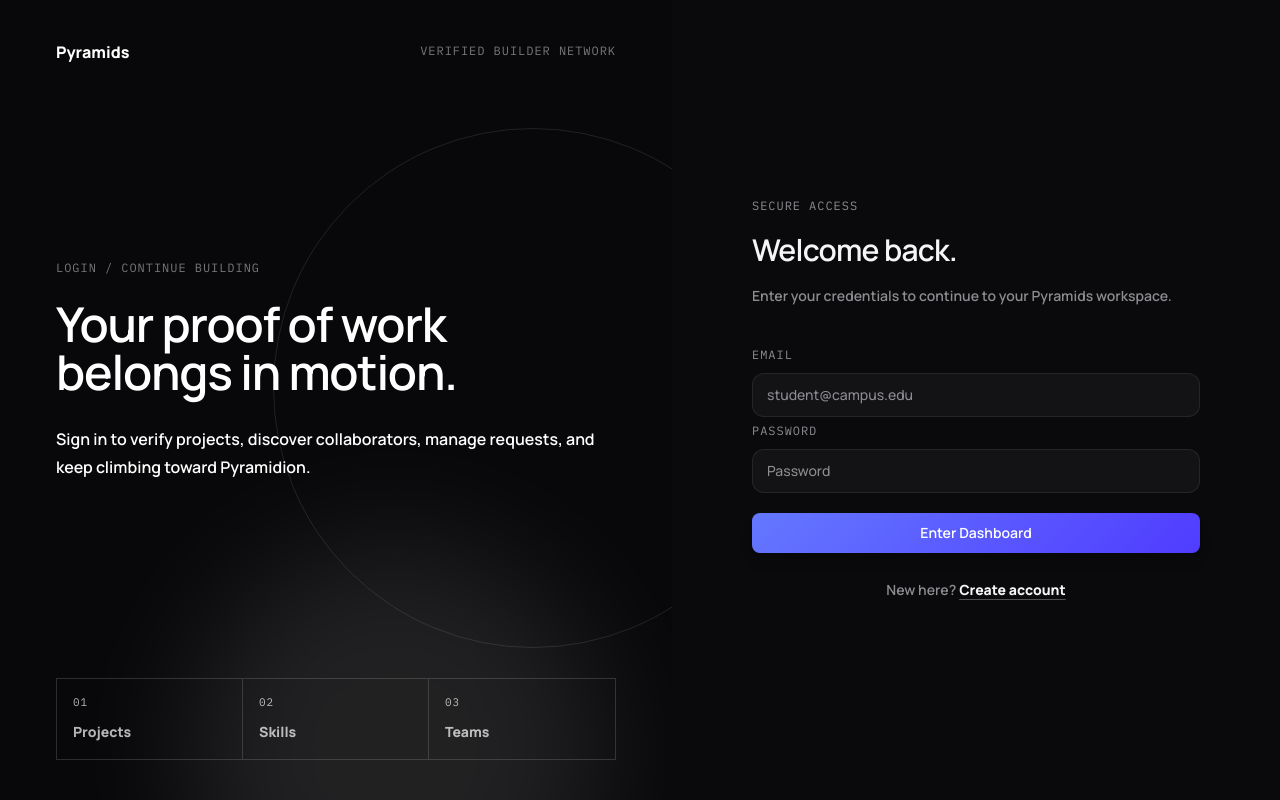
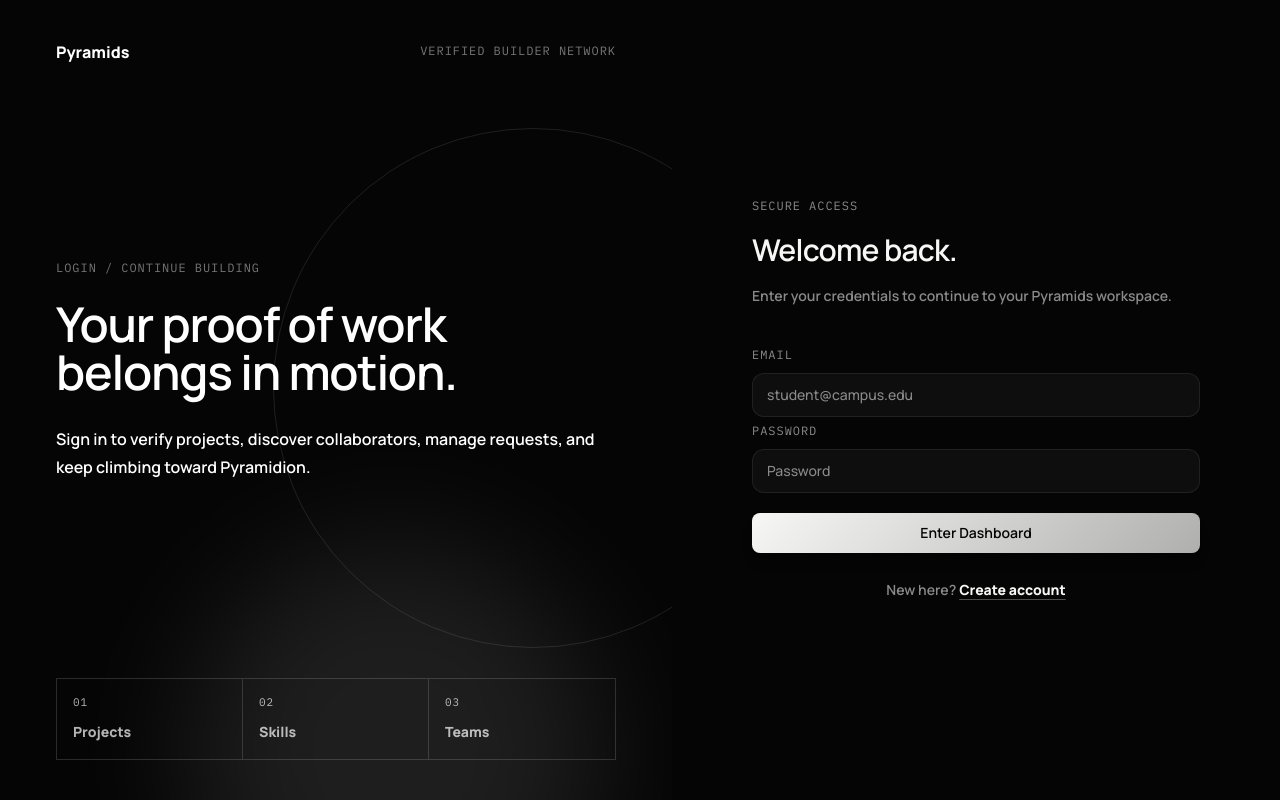
Before and after one commit to afx786/pyramids, a React (Vite) app in the folder frontend/: page /#/login in a window 1280 px wide. Built offline with nearby package versions, Linux system fonts and the light colour scheme; no server answers.

Commit message:
fix(ui): revert all blue accent to original black/white/gray scheme — CSS vars, buttons, bubbles, tabs, sidebar, progress, skill tags, bio boxes

```diff
--- a/frontend/src/components/common/MessageBubble.jsx
+++ b/frontend/src/components/common/MessageBubble.jsx
@@ -6,8 +6,9 @@ function MessageBubble({ message }) {
         style={
           message.mine
             ? {
-                background: 'linear-gradient(135deg, rgb(var(--color-accent)), rgb(80 60 255))',
-                color: 'white',
+                background: 'rgb(var(--color-elevated))',
+                border: '1px solid rgb(var(--color-border-subtle))',
+                color: 'rgb(var(--color-text-primary))',
                 borderBottomRightRadius: '4px',
               }
             : {
--- a/frontend/src/components/layout/Sidebar.jsx
+++ b/frontend/src/components/layout/Sidebar.jsx
@@ -81,10 +81,10 @@ function Sidebar() {
         <div
           className="flex h-9 w-9 items-center justify-center rounded-lg"
           style={{
-            background: 'linear-gradient(135deg, rgb(var(--color-accent)), rgb(80 60 255))',
+            background: 'linear-gradient(135deg, rgb(var(--color-accent)), rgb(var(--color-accent) / 0.5))',
           }}
         >
-          <Triangle className="h-5 w-5 text-white" strokeWidth={1.7} />
+          <Triangle className="h-5 w-5" strokeWidth={1.7} style={{ color: 'rgb(var(--color-app))' }} />
         </div>
         <div>
           <p className="text-sm font-semibold tracking-normal text-white">Pyramids</p>
@@ -109,7 +109,7 @@ function Sidebar() {
             }
             style={({ isActive }) => ({
               background: isActive
-                ? 'linear-gradient(135deg, rgb(var(--color-accent) / 0.15), rgb(80 60 255 / 0.08))'
+                ? 'linear-gradient(135deg, rgb(var(--color-accent) / 0.12), rgb(var(--color-accent) / 0.04))'
                 : 'transparent',
               borderColor: isActive ? 'rgb(var(--color-accent) / 0.25)' : 'transparent',
               boxShadow: isActive ? '0 0 20px rgb(var(--color-accent) / 0.08)' : 'none',
--- a/frontend/src/components/ui/Button.jsx
+++ b/frontend/src/components/ui/Button.jsx
@@ -1,5 +1,5 @@
 const variants = {
-  primary: 'gradient-border text-white shadow-lg hover:shadow-xl active:shadow-md btn-press',
+  primary: 'gradient-border shadow-lg hover:shadow-xl active:shadow-md btn-press',
   secondary:
     'border text-primary shadow-sm hover:shadow-lg active:shadow-md btn-press',
   ghost:
@@ -17,7 +17,8 @@ function Button({
     variant === 'primary'
       ? {
           background:
-            'linear-gradient(135deg, rgb(var(--color-accent)), rgb(80 60 255))',
+            'linear-gradient(135deg, rgb(var(--color-accent)), rgb(var(--color-accent) / 0.7))',
+          color: 'rgb(var(--color-app))',
         }
       : variant === 'secondary'
       ? {
--- a/frontend/src/components/ui/SkillTag.jsx
+++ b/frontend/src/components/ui/SkillTag.jsx
@@ -1,11 +1,10 @@
 function SkillTag({ children }) {
   return (
     <span
-      className="rounded-xl px-2.5 py-1 text-[11px] font-medium transition-all duration-200"
+      className="rounded-md px-2.5 py-1 text-[11px] font-medium text-secondary"
       style={{
-        background: 'rgb(var(--color-accent) / 0.08)',
-        border: '1px solid rgb(var(--color-accent) / 0.12)',
-        color: 'rgb(var(--color-accent))',
+        background: 'rgb(var(--color-glass))',
+        border: '1px solid rgb(var(--color-glass-border))',
       }}
     >
       {children}
--- a/frontend/src/index.css
+++ b/frontend/src/index.css
@@ -6,18 +6,18 @@
 
 :root {
   color-scheme: dark;
-  --color-app: 10 10 12;
-  --color-sidebar: 8 8 10;
-  --color-surface: 18 18 22;
-  --color-elevated: 24 24 30;
+  --color-app: 5 5 5;
+  --color-sidebar: 5 5 5;
+  --color-surface: 23 24 27;
+  --color-elevated: 23 24 27;
   --color-glass: 255 255 255 / 0.04;
   --color-glass-border: 255 255 255 / 0.08;
-  --color-text-primary: 245 245 247;
-  --color-text-secondary: 140 140 145;
-  --color-border-subtle: 40 40 45;
-  --color-accent: 100 120 255;
-  --color-accent-soft: 30 30 40;
-  --color-accent-glow: 100 120 255 / 0.15;
+  --color-text-primary: 247 247 245;
+  --color-text-secondary: 138 138 138;
+  --color-border-subtle: 41 41 41;
+  --color-accent: 247 247 245;
+  --color-accent-soft: 41 41 41;
+  --color-accent-glow: 247 247 245 / 0.08;
   --color-success: 50 220 140;
   --color-warning: 255 200 60;
   --color-danger: 255 80 80;
@@ -76,7 +76,7 @@ button, input, textarea, select {
 }
 
 .gradient-text {
-  background: linear-gradient(135deg, rgb(var(--color-text-primary)), rgb(var(--color-accent)));
+  background: linear-gradient(135deg, rgb(var(--color-text-primary)), rgb(var(--color-text-primary) / 0.6));
   -webkit-background-clip: text;
   -webkit-text-fill-color: transparent;
   background-clip: text;
@@ -91,7 +91,7 @@ button, input, textarea, select {
   inset: 0;
   border-radius: inherit;
   padding: 1px;
-  background: linear-gradient(135deg, rgb(var(--color-accent) / 0.3), transparent 60%);
+  background: linear-gradient(135deg, rgb(var(--color-text-primary) / 0.15), transparent 60%);
   -webkit-mask: linear-gradient(#fff 0 0) content-box, linear-gradient(#fff 0 0);
   -webkit-mask-composite: xor;
   mask-composite: exclude;
--- a/frontend/src/pages/connections/Connections.jsx
+++ b/frontend/src/pages/connections/Connections.jsx
@@ -112,8 +112,9 @@ function Connections() {
             style={
               activeTab === tab.id
                 ? {
-                    background: 'linear-gradient(135deg, rgb(var(--color-accent)), rgb(80 60 255))',
-                    color: 'white',
+                    background: 'rgb(var(--color-elevated))',
+                    color: 'rgb(var(--color-text-primary))',
+                    border: '1px solid rgb(var(--color-border-subtle))',
                     border: 'none',
                   }
                 : {
--- a/frontend/src/pages/dashboard/Dashboard.jsx
+++ b/frontend/src/pages/dashboard/Dashboard.jsx
@@ -123,7 +123,7 @@ function Dashboard() {
             <div className="mt-6 h-2 overflow-hidden rounded" style={{ background: 'rgb(var(--color-accent-soft))' }}>
               <div
                 className="h-full rounded"
-                style={{ width: `${progress}%`, background: 'linear-gradient(90deg, rgb(var(--color-accent)), rgb(80 60 255))' }}
+                style={{ width: `${progress}%`, background: 'linear-gradient(90deg, rgb(var(--color-accent)), rgb(var(--color-text-primary) / 0.5))' }}
               />
             </div>
             <div className="mt-4 flex items-center justify-between text-xs font-semibold" style={{ color: 'rgb(var(--color-text-secondary))' }}>
--- a/frontend/src/pages/profile/Profile.jsx
+++ b/frontend/src/pages/profile/Profile.jsx
@@ -22,7 +22,7 @@ function SkillMeter({ skill, width }) {
       <div className="h-4 overflow-hidden rounded-full" style={{ background: 'rgb(var(--color-accent-soft))' }}>
         <div
           className="h-full rounded-full"
-          style={{ width: `${width}%`, background: 'linear-gradient(90deg, rgb(var(--color-accent)), rgb(80 60 255))' }}
+          style={{ width: `${width}%`, background: 'linear-gradient(90deg, rgb(var(--color-accent)), rgb(var(--color-accent) / 0.3))' }}
         />
       </div>
     </div>
```
